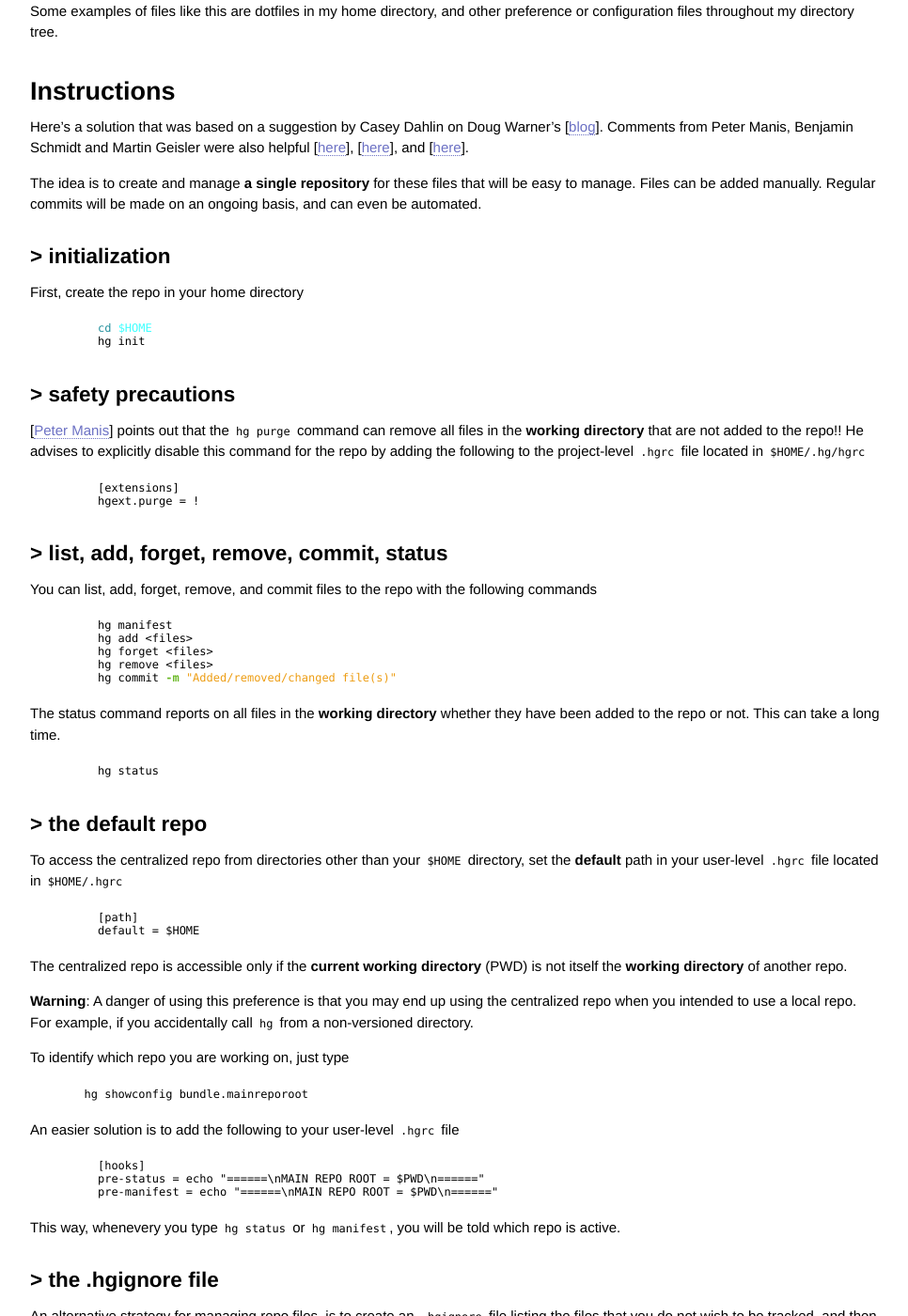
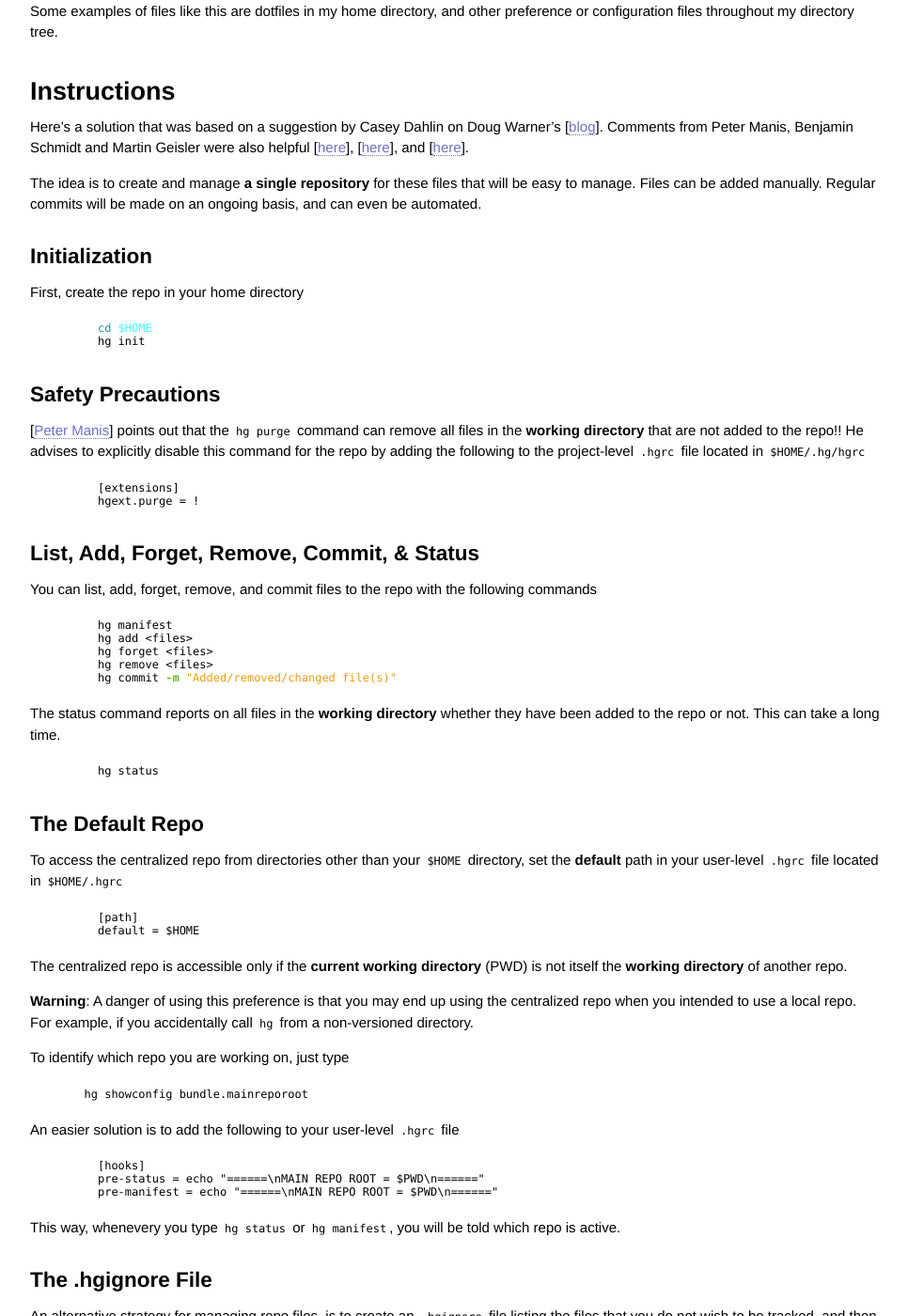
Before and after one commit to tub78/tub78.github.com, a Jekyll site: the page built from _posts/2011-05-17-A-Centralized-VCS-For-Config-Files.md, in a window 1280 px wide and 1400 px high, scrolled down 242 px. Shown: the whole window at 94% size, without its empty margins (118-1084 px from the left). Built offline with Jekyll 4.4.1, drawn with Linux system fonts in a browser that asks for light colours; nearby versions of some CDN libraries; Markdown is read by kramdown in place of the engine named in the settings; comment, search, counter and statistics services are not loaded; some of the changed text lies outside the part shown.

Commit message:
Minor formatting of titles

```diff
--- a/_posts/2011-05-17-A-Centralized-VCS-For-Config-Files.md
+++ b/_posts/2011-05-17-A-Centralized-VCS-For-Config-Files.md
@@ -41,7 +41,7 @@ Here's a solution that was based on a suggestion by Casey Dahlin on Doug Warner'
 
 The idea is to create and manage __a single repository__ for these files that will be easy to manage.  Files can be added manually.  Regular commits will be made on an ongoing basis, and can even be automated.
 
-## > initialization
+## Initialization
 
 First, create the repo in your home directory
 
@@ -50,7 +50,7 @@ First, create the repo in your home directory
   hg init
 {% endhighlight %}
 
-## > safety precautions
+## Safety Precautions
 
 [[Peter Manis]] points out that the `hg purge` command can remove all files in the __working directory__ that are not added to the repo!!  He advises to explicitly disable this command for the repo by adding the following to the project-level `.hgrc` file located in `$HOME/.hg/hgrc`
 
@@ -59,7 +59,7 @@ First, create the repo in your home directory
   hgext.purge = !
 {% endhighlight %}
 
-## > list, add, forget, remove, commit, status
+## List, Add, Forget, Remove, Commit, & Status
 
 You can list, add, forget, remove, and commit files to the repo with the following commands
 
@@ -77,7 +77,7 @@ The status command reports on all files in the __working directory__ whether the
   hg status
 {% endhighlight %}
 
-## > the default repo
+## The Default Repo
 
 To access the centralized repo from directories other than your `$HOME` directory, set the __default__ path in your user-level `.hgrc` file located in `$HOME/.hgrc`
 
@@ -107,7 +107,7 @@ An easier solution is to add the following to your user-level `.hgrc` file
 This way, whenevery you type `hg status` or `hg manifest`, you will be told which repo is active.
 
 
-## > the .hgignore file
+## The .hgignore File
 
 An alternative strategy for managing repo files, is to create an `.hgignore` file listing the files that you do not wish to be tracked, and then add / commit everything else.
 
@@ -146,7 +146,7 @@ hg commit -A -m "Added/removed/changed file(s)"
 hg manifest
 {% endhighlight %}
 
-## > .file & .directory sizes
+## File & Directory Sizes
 
 One trick for building `.hgignore` is to detect and exclude __LARGE__ dotfiles and directories.  At first, I tried to these using
 
@@ -175,7 +175,7 @@ This will produce sorted output, for example
   ...
 {% endhighlight %}
 
-## > resetting the repo
+## Resetting The Repo
 
 If you are not happy with the current manifest, and are willing to start again __from scratch__, use the following commands.  WARNING: This will erase any history!
 
```
